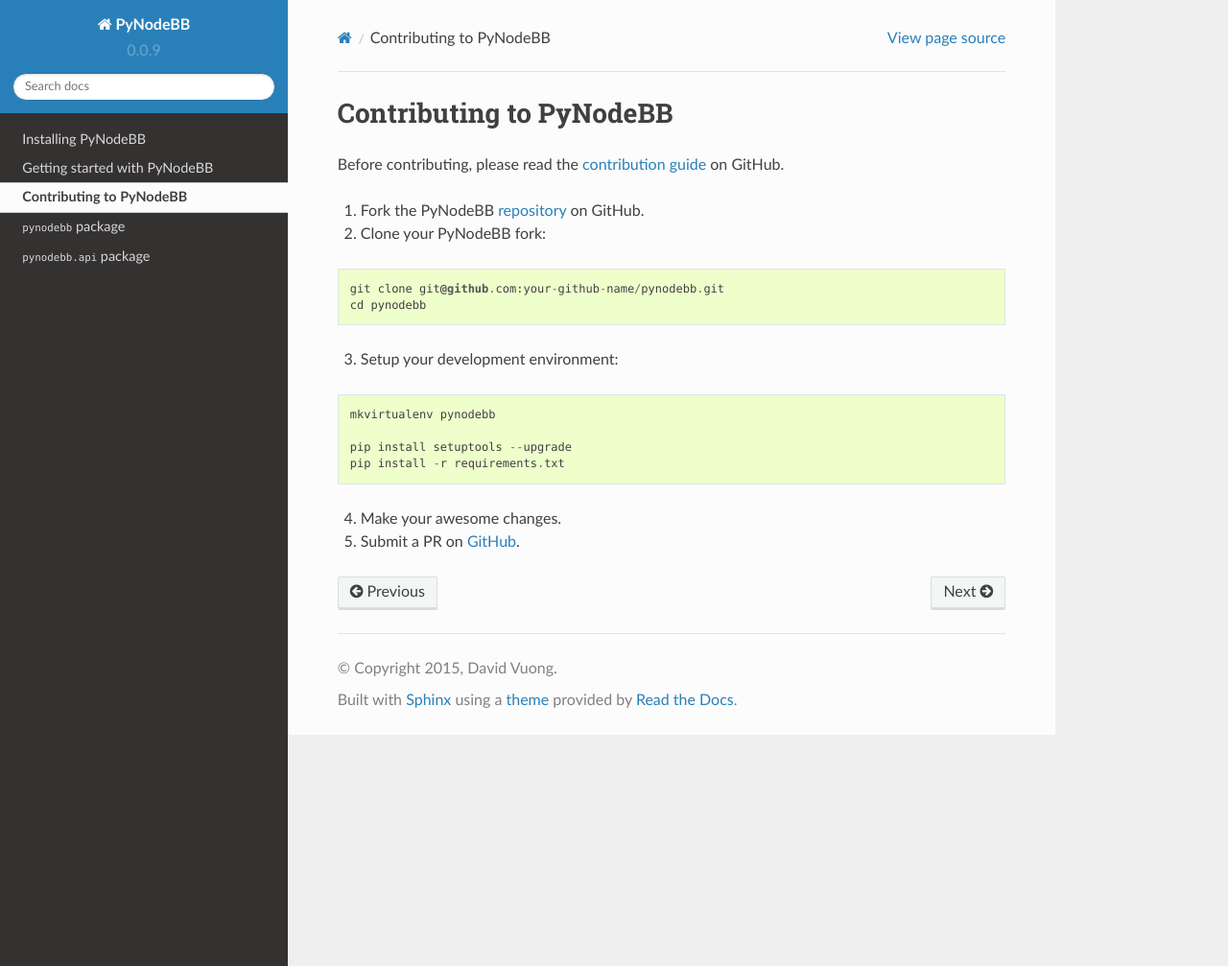
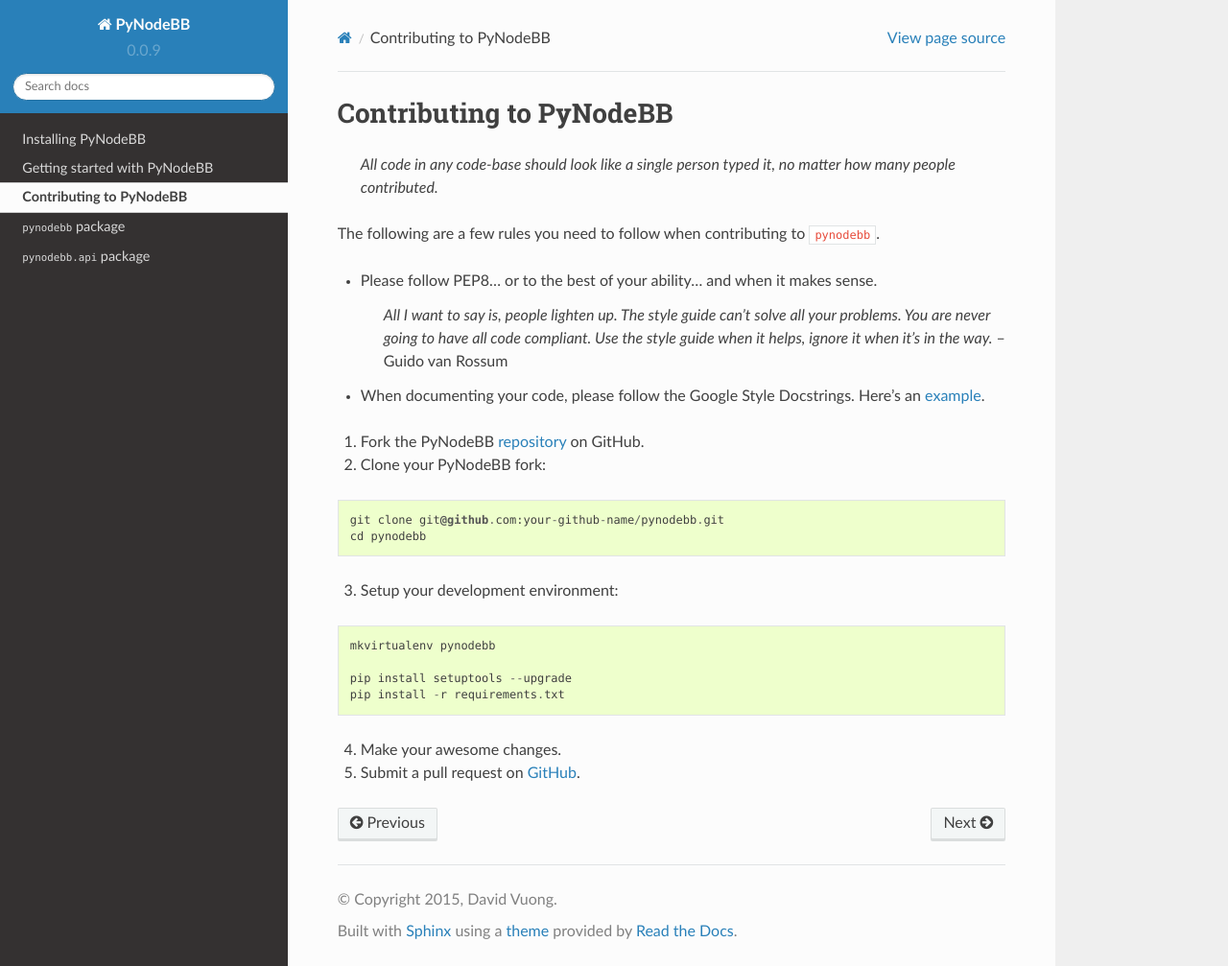
Before and after one commit to davidvuong/pynodebb, a Sphinx documentation site: the page built from docs/src/contribute.rst, in a window 1280 px wide and 1007 px high. Shown: the whole window at 96% size. Built offline with Sphinx 7.4.7 and the Read the Docs theme 2.0.0, drawn with Linux system fonts in a browser that asks for light colours.

Commit message:
docs(src): syntax highlighting and content in contrib

```diff
--- a/docs/src/contribute.rst
+++ b/docs/src/contribute.rst
@@ -1,7 +1,15 @@
 Contributing to PyNodeBB
 ========================
 
-Before contributing, please read the `contribution guide <https://github.com/davidvuong/pynodebb/blob/master/CONTRIBUTING.md>`_ on GitHub.
+    *All code in any code-base should look like a single person typed it, no matter how many people contributed.*
+
+The following are a few rules you need to follow when contributing to ``pynodebb``.
+
+* Please follow PEP8... or to the best of your ability... and when it makes sense.
+
+    *All I want to say is, people lighten up. The style guide can't solve all your problems. You are never going to have all code compliant. Use the style guide when it helps, ignore it when it's in the way.* -- Guido van Rossum
+
+* When documenting your code, please follow the Google Style Docstrings. Here's an `example <http://sphinxcontrib-napoleon.readthedocs.org/en/latest/example_google.html>`_.
 
 1. Fork the PyNodeBB `repository <https://github.com/davidvuong/pynodebb>`_ on GitHub.
 
@@ -23,4 +31,4 @@
 
 4. Make your awesome changes.
 
-5. Submit a PR on `GitHub <https://github.com/davidvuong/pynodebb/pulls>`_.
+5. Submit a pull request on `GitHub <https://github.com/davidvuong/pynodebb/pulls>`_.
--- a/docs/src/getstarted.rst
+++ b/docs/src/getstarted.rst
@@ -13,7 +13,8 @@
 
 The next step is to start using the PyNodeBB client.
 
-.. code:: python
+.. code-block:: python
+    :linenos:
 
     from __future__ import print_function
     from pynodebb import Client
```
